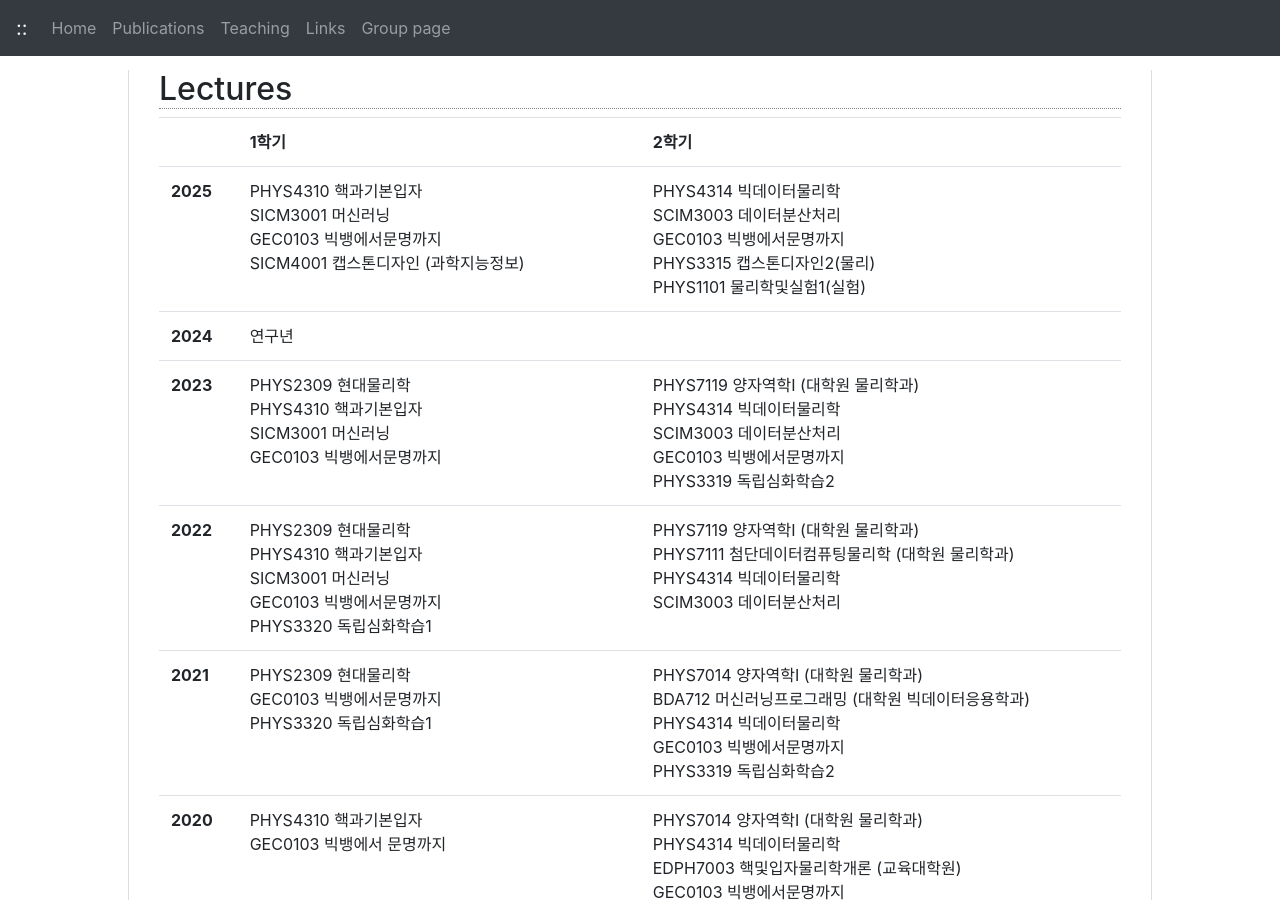
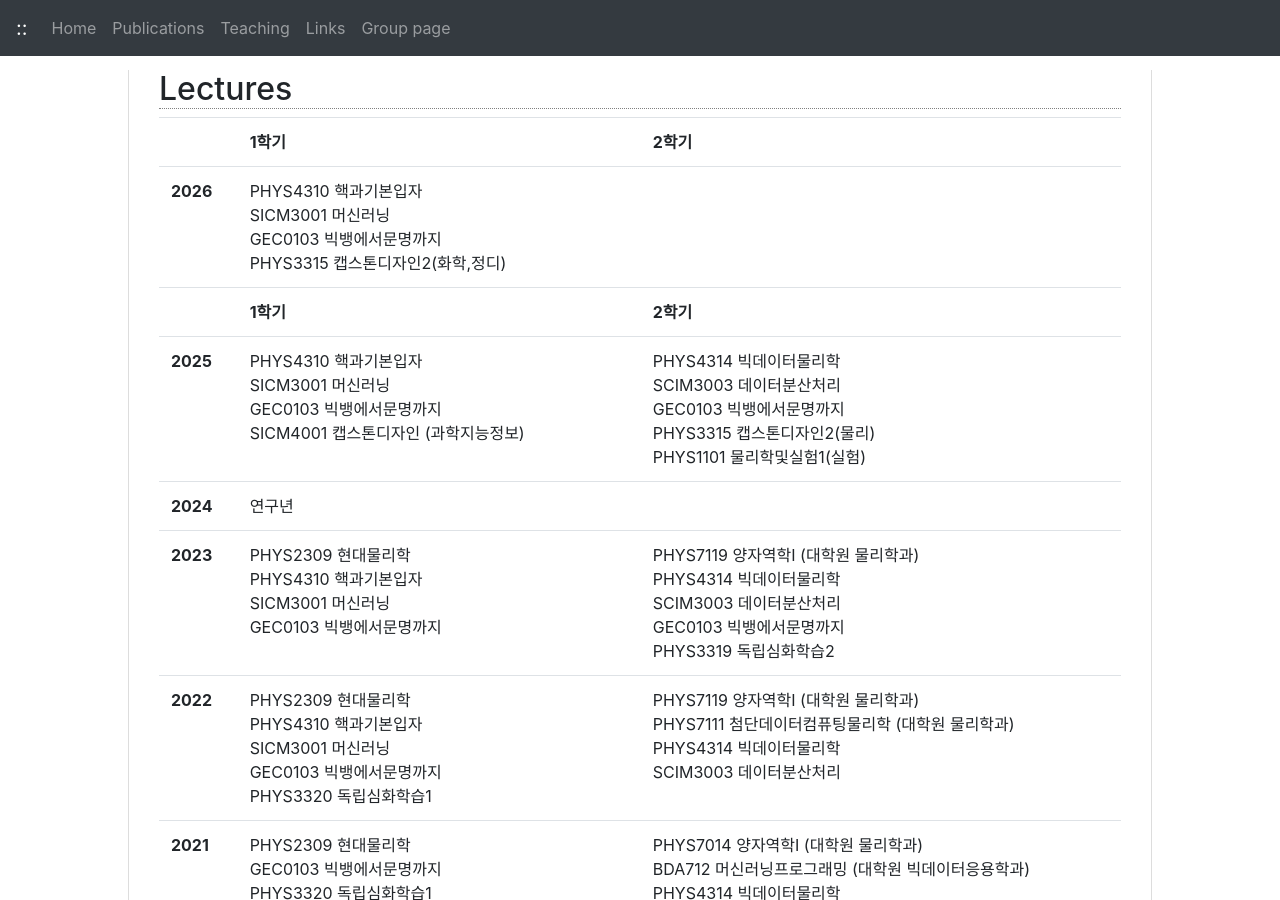
Before and after one commit to jhgoh/jhgoh.github.io, a Jekyll site: the page built from Teaching.md, in a window 1280 px wide and 900 px high. Built offline with Jekyll 4.4.1, drawn with Linux system fonts in a browser that asks for light colours; nearby versions of some CDN libraries; our own code applies the rules of GitHub Pages for plain Markdown files.

Commit message:
Update Teaching.md

```diff
--- a/Teaching.md
+++ b/Teaching.md
@@ -1,6 +1,8 @@
 ## Lectures
 
 <table class="table">
+  <tr><td></td><th>1학기</th><th>2학기</th></tr>
+  <tr><th>2026</th><td>PHYS4310 핵과기본입자<br/>SICM3001 머신러닝<br/>GEC0103 빅뱅에서문명까지<br/>PHYS3315 캡스톤디자인2(화학,정디)</td><td></td></tr>
   <tr><td></td><th>1학기</th><th>2학기</th></tr>
   <tr><th>2025</th><td>PHYS4310 핵과기본입자<br/>SICM3001 머신러닝<br/>GEC0103 빅뱅에서문명까지<br/>SICM4001 캡스톤디자인 (과학지능정보)</td><td>PHYS4314 빅데이터물리학<br/>SCIM3003 데이터분산처리<br/>GEC0103 빅뱅에서문명까지<br/>PHYS3315 캡스톤디자인2(물리)<br/>PHYS1101 물리학및실험1(실험)</td></tr>
   <tr><th>2024</th><td colspan="2">연구년</td></tr>
```
